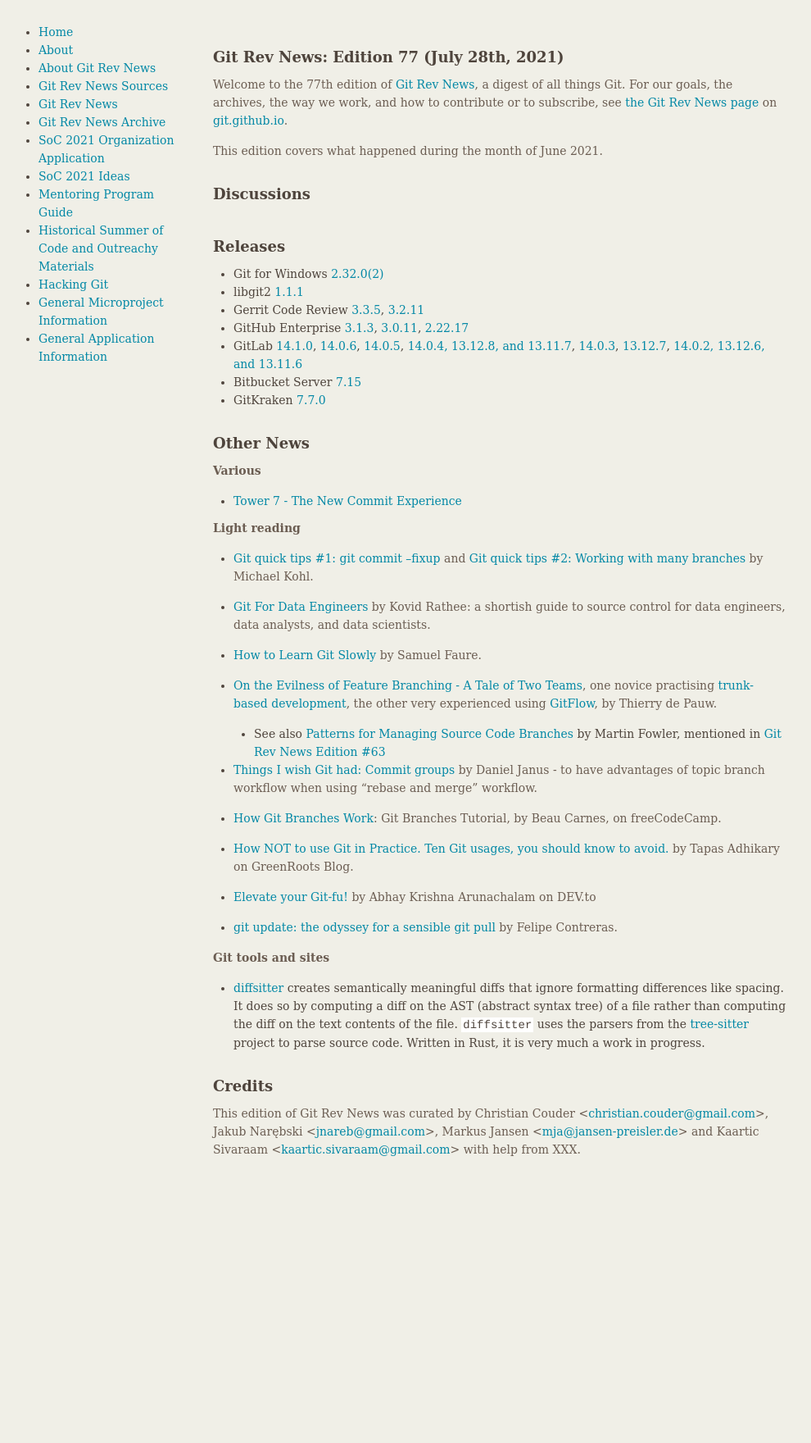
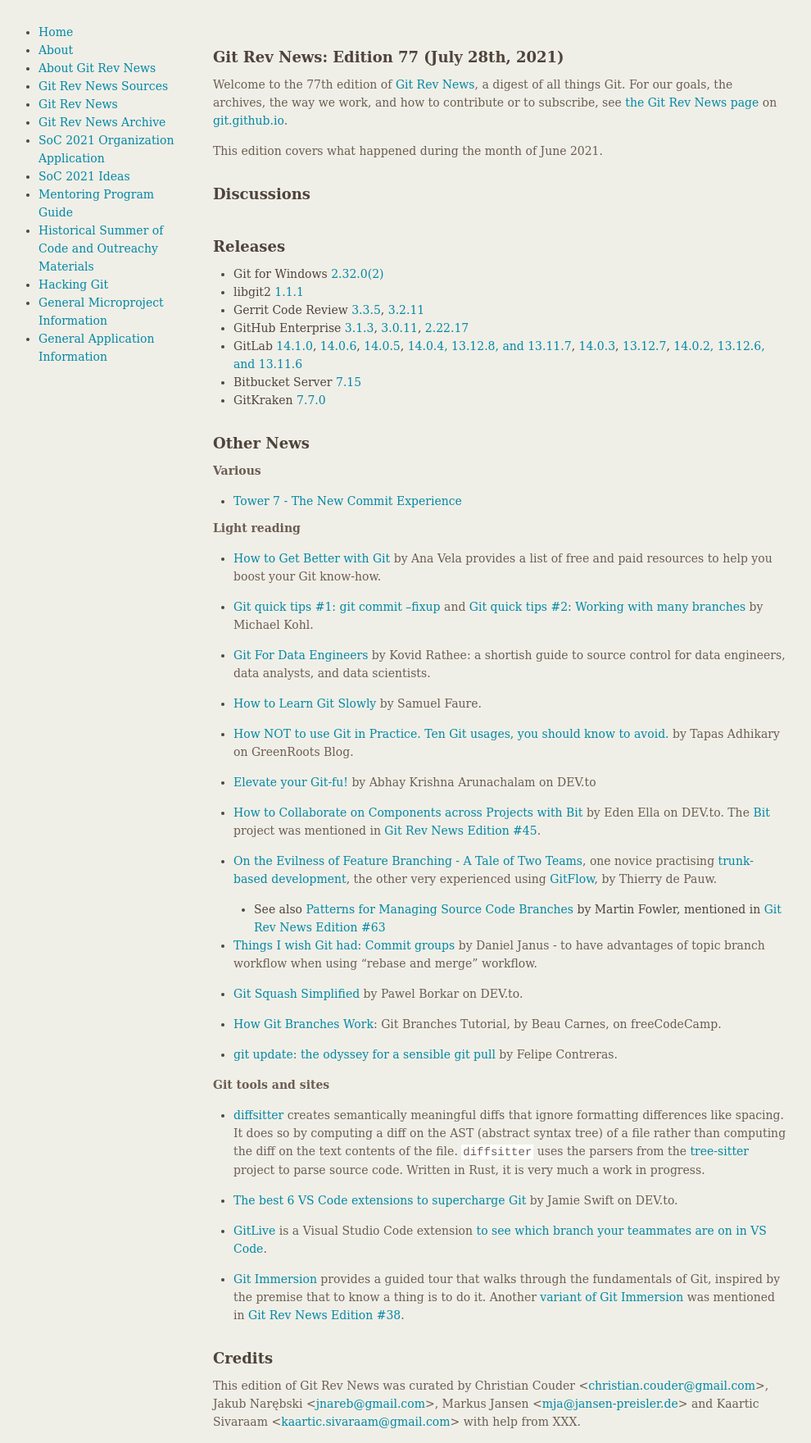
Before and after one commit to git/git.github.io, a Jekyll site: the page built from rev_news/drafts/edition-77.md, in a window 1280 px wide. Shown: the whole page at 82% size, without its empty margins (149-1139 px from the left). Built offline with Jekyll 4.4.1, drawn with Linux system fonts in a browser that asks for light colours; before the commit the page ends 1428 px from its top, so only the background shows below that.

Commit message:
rn-77: Add links to various articles and tools, part 2

```diff
--- a/rev_news/drafts/edition-77.md
+++ b/rev_news/drafts/edition-77.md
@@ -58,6 +58,10 @@
 * [Tower 7 - The New Commit Experience](https://www.git-tower.com/blog/tower-mac-7)
 
 __Light reading__
+* [How to Get Better with Git](https://www.anavela.dev/how-to-get-better-with-git)
+  by Ana Vela provides a list of free and paid resources to help you boost your
+  Git know-how.
+
 * [Git quick tips #1: git commit --fixup](https://citizen428.net/blog/git-quick-tips-1-commit-fixup/) and
   [Git quick tips #2: Working with many branches](https://citizen428.net/blog/git-quick-tips-2-working-with-many-branches/)
   by Michael Kohl.
@@ -68,6 +72,16 @@
 
 * [How to Learn Git Slowly](https://suchdevblog.com/lessons/HowToLearnGit.html)
   by Samuel Faure.
+
+* [How NOT to use Git in Practice. Ten Git usages, you should know to avoid.](https://blog.greenroots.info/how-not-to-use-git-in-practice-ten-git-usages-you-should-know-to-avoid)
+  by Tapas Adhikary on GreenRoots Blog.
+
+* [Elevate your Git-fu!](https://dev.to/abhaykrishna/elevate-your-git-fu-3ip4)
+  by Abhay Krishna Arunachalam on DEV.to
+
+* [How to Collaborate on Components across Projects with Bit](https://dev.to/giteden/how-to-collaborate-on-components-across-projects-with-bit-29c3)
+  by Eden Ella on DEV.to. The [Bit](https://github.com/teambit/bit) project was
+  mentioned in [Git Rev News Edition #45](https://git.github.io/rev_news/2018/11/21/edition-45/).
 
 * [On the Evilness of Feature Branching - A Tale of Two Teams](https://thinkinglabs.io/articles/2021/07/14/on-the-evilness-of-feature-branching-a-tale-of-two-teams.html),
   one novice practising [trunk-based development](https://trunkbaseddevelopment.com/),
@@ -81,14 +95,11 @@
   by Daniel Janus - to have advantages of topic branch workflow
   when using "rebase and merge" workflow.
 
+* [Git Squash Simplified](https://dev.to/pb/git-squash-simplified-3ba1)
+  by Pawel Borkar on DEV.to.
+
 * [How Git Branches Work](https://www.freecodecamp.org/news/how-git-branches-work/):
   Git Branches Tutorial, by Beau Carnes, on freeCodeCamp.
-
-* [How NOT to use Git in Practice. Ten Git usages, you should know to avoid.](https://blog.greenroots.info/how-not-to-use-git-in-practice-ten-git-usages-you-should-know-to-avoid)
-  by Tapas Adhikary on GreenRoots Blog.
-
-* [Elevate your Git-fu!](https://dev.to/abhaykrishna/elevate-your-git-fu-3ip4)
-  by Abhay Krishna Arunachalam on DEV.to
 
 * [git update: the odyssey for a sensible git pull](https://felipec.wordpress.com/2021/07/05/git-update/)
   by Felipe Contreras.
@@ -102,6 +113,16 @@
   the [tree-sitter](https://tree-sitter.github.io/tree-sitter) project
   to parse source code.  Written in Rust, it is very much a work in progress.
 
+* [The best 6 VS Code extensions to supercharge Git](https://dev.to/jamieswift90/the-best-vs-code-extensions-to-supercharge-git-yes-there-s-more-than-gitlens-4588)
+  by Jamie Swift on DEV.to.
+
+* [GitLive](https://marketplace.visualstudio.com/items?itemName=TeamHub.teamhub)
+  is a Visual Studio Code extension [to see which branch your teammates are on in VS Code](https://dev.to/gitlive/how-to-see-which-branch-your-teammates-are-on-in-vs-code-cb1).
+
+* [Git Immersion](https://gitimmersion.com/index.html) provides a guided tour
+  that walks through the fundamentals of Git, inspired by the premise that to
+  know a thing is to do it.  Another [variant of Git Immersion](http://jce-il.github.io/git-immersion/index.html)
+  was mentioned in [Git Rev News Edition #38](https://git.github.io/rev_news/2018/04/18/edition-38/).
 
 ## Credits
 
```
